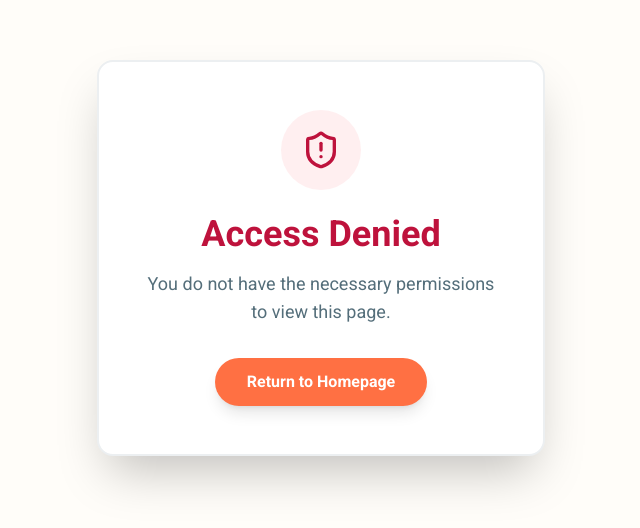
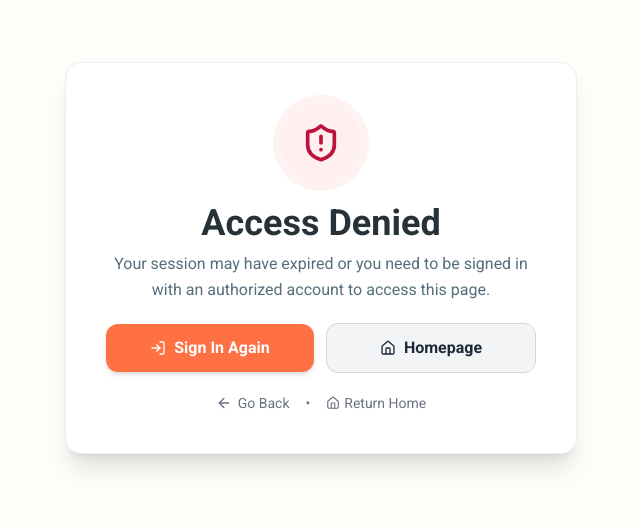
Before and after one commit to healthalmanet/trackintake-frontend, a React (Vite) app: page /unauthorized in a window 1280 px wide. Shown: the part 142-670 px from the top of the page, without its empty margins (319-959 px from the left). Built offline with nearby package versions, Linux system fonts and the light colour scheme; no server answers; what axios-retry would draw is missing.

Commit message:
Unauthorized Access Page Guard Fix

```diff
--- a/src/App.jsx
+++ b/src/App.jsx
@@ -45,6 +45,7 @@ import { FoodSuggestionToast } from "./components/FoodSuggestionToast";
 import { FoodSuggestionsDrawer } from "./components/components/FoodSuggestionsDrawer";
 import Career from "./pages/Career";
 import Chatbot from "./components/ChatBot";
+import axiosInstance from "./api/axiosInstance";
 const API_BASE = import.meta.env.VITE_API_URL || "http://localhost:8000";
 
 // ── Stable no-op callbacks defined OUTSIDE the component ────────
@@ -85,14 +86,9 @@ function App() {
   // ── Trigger suggest-foods API on dashboard load ───────────────
   useEffect(() => {
     if (!isAuthenticated || user?.role !== "user") return;
-    const token = localStorage.getItem("token");
-    if (!token) return;
     console.log("🔍 Calling suggest-foods API..."); // debug log
-    fetch(`${API_BASE}/suggest-foods/`, {
-      headers: { Authorization: `Bearer ${token}` },
-    })
-      .then(r => r.json())
-      .then(d => console.log("📊 suggest-foods delivery:", d.delivery)) // debug log
+    axiosInstance.get("/suggest-foods/")
+      .then(res => console.log("📊 suggest-foods delivery:", res.data?.delivery))
       .catch(() => { });
   }, [isAuthenticated, user]);
 
@@ -112,7 +108,7 @@ function App() {
 
   const getRedirectPath = () => {
     const role = user?.role?.toLowerCase();
-    if (!role) return "/";
+    if (!role) return "/dashboard";
     switch (role) {
       case "owner":
       case "operator":
--- a/src/api/logoutHelper.js
+++ b/src/api/logoutHelper.js
@@ -5,8 +5,9 @@ export const forceLogout = () => {
   try {
     localStorage.removeItem("refreshToken");
     localStorage.removeItem("user");
+    localStorage.removeItem("userRole");
     removeToken();
-    window.location.href = "/"; // redirect to login
+    window.location.href = "/login";
   } catch (err) {
     console.error("Force logout error:", err);
   }
--- a/src/pages/Unauthorized.jsx
+++ b/src/pages/Unauthorized.jsx
@@ -1,11 +1,42 @@
-// src/pages/auth/Unauthorized.jsx
-
 import React from "react";
-import { Link } from "react-router-dom";
-import { ShieldAlert } from "lucide-react";
+import { Link, useNavigate, useLocation } from "react-router-dom";
+import { ShieldAlert, ArrowLeft, LayoutDashboard, LogOut, LogIn, Home, UserCheck } from "lucide-react";
 import { motion } from "framer-motion";
+import { useAuth } from "../components/context/AuthContext";
 
 const Unauthorized = () => {
+  const { isAuthenticated, user, logout } = useAuth();
+  const navigate = useNavigate();
+  const location = useLocation();
+
+  const state = location.state || {};
+  const attemptedPath = state.from || null;
+  const requiredRole = state.requiredRole || null;
+  const currentRole = (user?.role || state.userRole || "User").toLowerCase();
+
+  const getDashboardPath = () => {
+    switch (currentRole) {
+      case "owner":
+        return "/owner";
+      case "operator":
+        return "/operator";
+      case "nutritionist":
+        return "/nutritionist";
+      case "user":
+      default:
+        return "/dashboard";
+    }
+  };
+
+  const getRoleDisplayName = (role) => {
+    if (!role) return "User";
+    return role.charAt(0).toUpperCase() + role.slice(1);
+  };
+
+  const handleLogout = async () => {
+    await logout();
+    navigate("/login", { replace: true });
+  };
 
   const containerVariants = {
     hidden: { opacity: 0, scale: 0.95 },
@@ -13,66 +44,151 @@ const Unauthorized = () => {
       opacity: 1,
       scale: 1,
       transition: {
-        duration: 0.5,
+        duration: 0.4,
         ease: "easeOut",
         when: "beforeChildren",
-        staggerChildren: 0.1,
+        staggerChildren: 0.08,
       },
     },
   };
 
   const itemVariants = {
-    hidden: { opacity: 0, y: 20 },
-    visible: { opacity: 1, y: 0, transition: { type: "spring", stiffness: 100 } },
+    hidden: { opacity: 0, y: 15 },
+    visible: { opacity: 1, y: 0, transition: { type: "spring", stiffness: 120 } },
   };
 
   return (
-    <div className="flex flex-col items-center justify-center min-h-screen bg-[var(--color-bg-app)] text-center p-4 font-[var(--font-secondary)]">
-
+    <div className="flex flex-col items-center justify-center min-h-screen bg-[var(--color-bg-app)] text-center p-4 sm:p-6 font-[var(--font-secondary)]">
       <motion.div
         variants={containerVariants}
         initial="hidden"
         animate="visible"
-        className="bg-[var(--color-bg-surface)] p-8 sm:p-12 rounded-2xl shadow-2xl border-2 border-[var(--color-border-default)] w-full max-w-md flex flex-col items-center"
+        className="bg-[var(--color-bg-surface)] p-8 sm:p-10 rounded-2xl shadow-xl border border-[var(--color-border-default)] w-full max-w-lg flex flex-col items-center"
       >
+        {/* Shield Icon */}
         <motion.div
           variants={itemVariants}
-          className="w-20 h-20 bg-[var(--color-danger-bg-subtle)] rounded-full flex items-center justify-center mb-6"
+          className="w-20 h-20 bg-[var(--color-danger-bg-subtle)] rounded-full flex items-center justify-center mb-5 ring-8 ring-red-50"
         >
-          <ShieldAlert className="w-10 h-10 text-[var(--color-danger-text)]" strokeWidth={2} />
+          <ShieldAlert className="w-10 h-10 text-[var(--color-danger-text)]" strokeWidth={2.2} />
         </motion.div>
 
+        {/* Title */}
         <motion.h1
           variants={itemVariants}
-          className="text-4xl font-[var(--font-primary)] font-bold text-[var(--color-danger-text)] mb-4"
+          className="text-3xl sm:text-4xl font-[var(--font-primary)] font-bold text-[var(--color-text-strong)] mb-2"
         >
           Access Denied
         </motion.h1>
 
+        {/* Subtitle description */}
         <motion.p
           variants={itemVariants}
-          className="text-lg text-[var(--color-text-default)] mb-8 max-w-md"
+          className="text-base text-[var(--color-text-default)] mb-5 max-w-md leading-relaxed"
         >
-          You do not have the necessary permissions to view this page.
+          {isAuthenticated ? (
+            <>
+              You do not have the required permissions to view this page
+              {attemptedPath ? <span className="font-mono text-xs bg-gray-100 px-1.5 py-0.5 rounded ml-1 text-gray-700">{attemptedPath}</span> : ""}.
+              {requiredRole && (
+                <span className="block mt-1 text-sm text-[var(--color-text-muted)]">
+                  Required Role: <strong className="text-[var(--color-primary)]">{getRoleDisplayName(requiredRole)}</strong>
+                </span>
+              )}
+            </>
+          ) : (
+            "Your session may have expired or you need to be signed in with an authorized account to access this page."
+          )}
         </motion.p>
 
-        <motion.div variants={itemVariants}>
+        {/* User Info Card if Authenticated */}
+        {isAuthenticated && user && (
+          <motion.div
+            variants={itemVariants}
+            className="w-full bg-[var(--color-bg-surface-alt)] p-4 rounded-xl border border-[var(--color-border-default)] mb-6 text-left flex items-center justify-between gap-3 text-sm"
+          >
+            <div className="flex items-center gap-3 overflow-hidden">
+              <div className="w-9 h-9 rounded-full bg-[var(--color-primary)] text-white flex items-center justify-center font-bold text-sm shrink-0">
+                {(user.name || user.email || "U").charAt(0).toUpperCase()}
+              </div>
+              <div className="truncate">
+                <p className="font-semibold text-[var(--color-text-strong)] truncate">
+                  {user.name || user.email}
+                </p>
+                <p className="text-xs text-[var(--color-text-muted)] flex items-center gap-1">
+                  <UserCheck className="w-3.5 h-3.5 text-green-600 inline" />
+                  Role: <span className="font-medium text-gray-800">{getRoleDisplayName(user.role || currentRole)}</span>
+                </p>
+              </div>
+            </div>
+          </motion.div>
+        )}
+
+        {/* Action Buttons */}
+        <motion.div variants={itemVariants} className="flex flex-col sm:flex-row items-center justify-center gap-3 w-full">
+          {isAuthenticated ? (
+            <>
+              <Link
+                to={getDashboardPath()}
+                className="w-full sm:w-auto flex-1 flex items-center justify-center gap-2 px-5 py-3 bg-[var(--color-primary)] text-white font-semibold rounded-xl shadow-md hover:shadow-lg hover:bg-[var(--color-primary-hover)] transition-all duration-200"
+              >
+                <LayoutDashboard className="w-4 h-4" />
+                <span>Go to Dashboard</span>
+              </Link>
+
+              <button
+                onClick={handleLogout}
+                className="w-full sm:w-auto flex-1 flex items-center justify-center gap-2 px-5 py-3 bg-gray-100 hover:bg-gray-200 text-gray-800 font-semibold rounded-xl border border-gray-300 transition-all duration-200"
+              >
+                <LogOut className="w-4 h-4 text-red-600" />
+                <span>Switch Account</span>
+              </button>
+            </>
+          ) : (
+            <>
+              <Link
+                to="/login"
+                className="w-full sm:w-auto flex-1 flex items-center justify-center gap-2 px-6 py-3 bg-[var(--color-primary)] text-white font-semibold rounded-xl shadow-md hover:shadow-lg hover:bg-[var(--color-primary-hover)] transition-all duration-200"
+              >
+                <LogIn className="w-4 h-4" />
+                <span>Sign In Again</span>
+              </Link>
+              <Link
+                to="/"
+                className="w-full sm:w-auto flex-1 flex items-center justify-center gap-2 px-6 py-3 bg-gray-100 hover:bg-gray-200 text-gray-800 font-semibold rounded-xl border border-gray-300 transition-all duration-200"
+              >
+                <Home className="w-4 h-4" />
+                <span>Homepage</span>
+              </Link>
+            </>
+          )}
+        </motion.div>
+
+        {/* Secondary Back Navigation */}
+        <motion.div variants={itemVariants} className="mt-5 flex items-center gap-4 text-sm text-[var(--color-text-muted)]">
+          <button
+            onClick={() => {
+              if (window.history.length > 1) {
+                navigate(-1);
+              } else {
+                navigate(isAuthenticated ? getDashboardPath() : "/");
+              }
+            }}
+            className="flex items-center gap-1.5 hover:text-[var(--color-primary)] transition-colors"
+          >
+            <ArrowLeft className="w-4 h-4" />
+            <span>Go Back</span>
+          </button>
+          <span>•</span>
           <Link
             to="/"
-            className="
-              inline-block px-8 py-3
-              bg-[var(--color-primary)] text-[var(--color-text-on-primary)]
-              font-semibold rounded-full
-              shadow-lg hover:shadow-xl hover:bg-[var(--color-primary-hover)]
-              transition-all duration-300 transform hover:-translate-y-1
-              focus:outline-none focus:ring-2 focus:ring-[var(--color-primary)] focus:ring-offset-2 focus:ring-offset-[var(--color-bg-surface)]
-            "
+            className="flex items-center gap-1 hover:text-[var(--color-primary)] transition-colors"
           >
-            Return to Homepage
+            <Home className="w-3.5 h-3.5" />
+            <span>Return Home</span>
           </Link>
         </motion.div>
       </motion.div>
-
     </div>
   );
 };
```
Also changed, not shown: src/components/components/ProtectedRoute.jsx (+16 -7 lines), src/components/context/AuthContext.jsx (+43 -1 lines).
